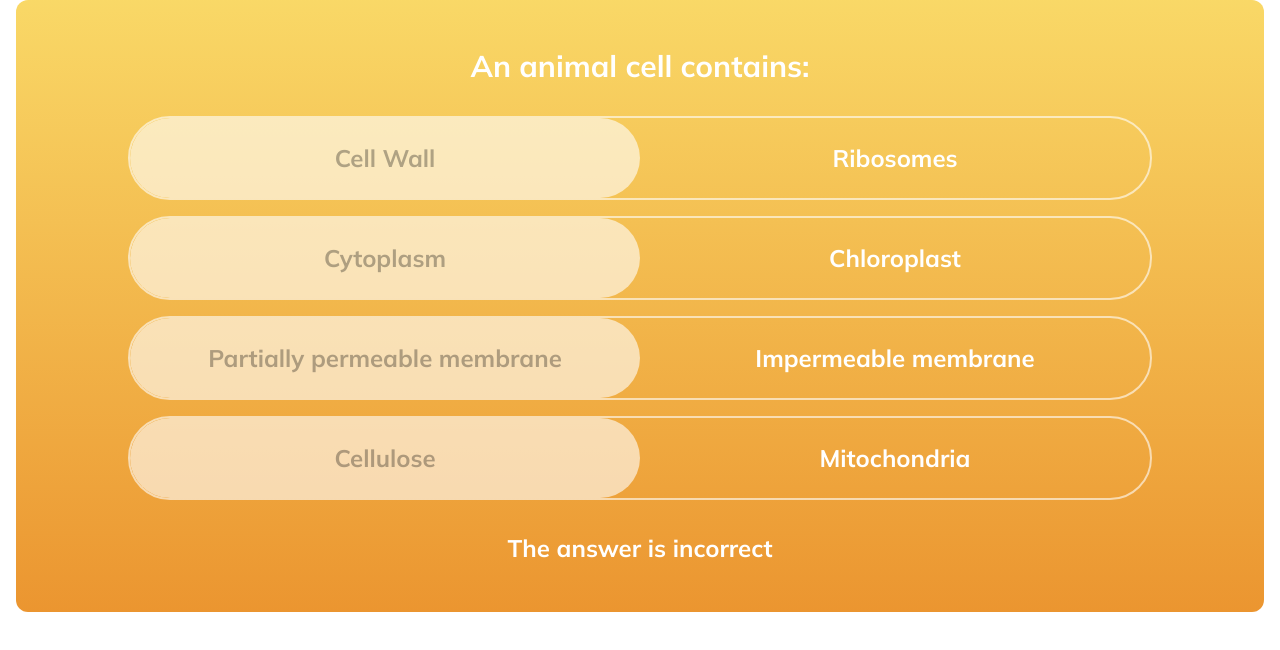
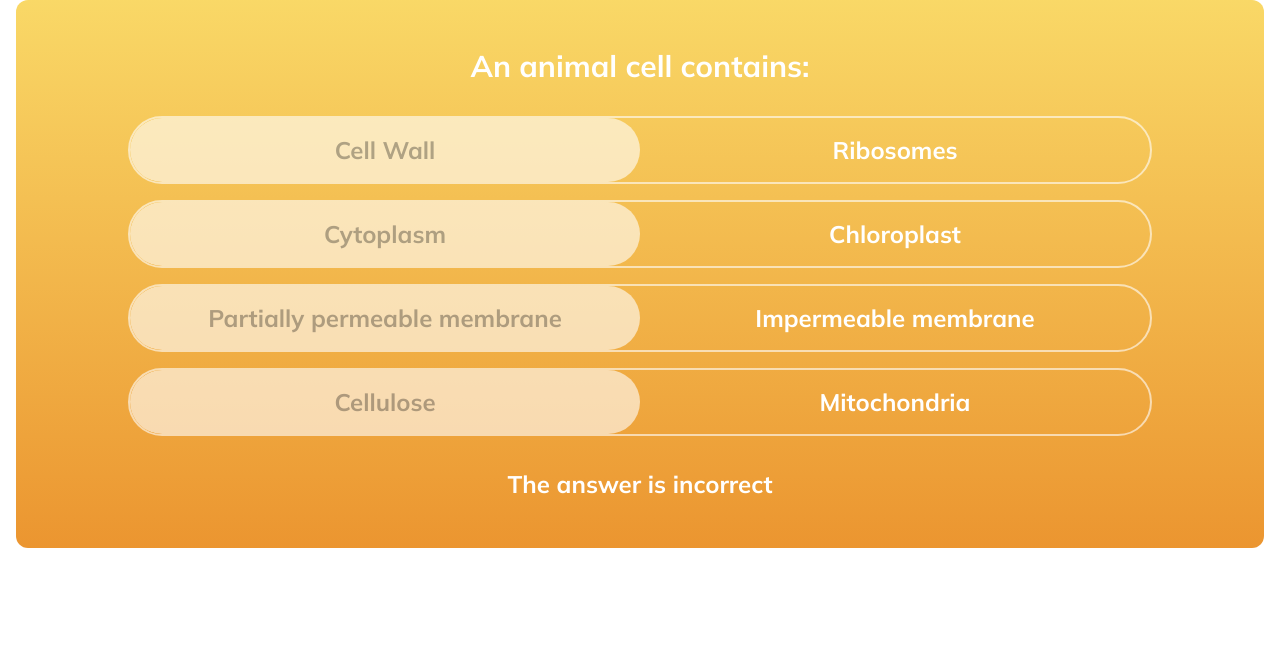
Before and after one commit to mattwsheps/seneca-learning-fe-task, a React (Vite) app: page / in a window 1280 px wide. Shown: the top 650 px of the page. Built offline with nearby package versions, Linux system fonts and the light colour scheme.

Commit message:
Solution 2 still with some bugs

```diff
--- a/src/components/AnswerToggle.tsx
+++ b/src/components/AnswerToggle.tsx
@@ -1,6 +1,8 @@
 import AnswerToggleButton from "./AnswerToggleButton";
 import { motion } from "framer-motion";
 import { OptionModel } from "../models";
+import { useCallback, useEffect, useState, useRef } from "react";
+import { cn } from "../utils";
 
 interface AnswerToggleProps {
   options: OptionModel[];
@@ -15,17 +17,43 @@ const AnswerToggle = ({
   isAllCorrect,
   onToggle,
 }: AnswerToggleProps) => {
+  const [isStacked, setIsStacked] = useState(false);
+  const containerRef = useRef<HTMLDivElement>(null);
 
-  // If selectedOption is undefined, default to the first option
   const currentSelectedOption = selectedOption || options[0];
 
+  const checkOverflow = useCallback(() => {
+    if (containerRef.current) {
+      const { scrollWidth, clientWidth } = containerRef.current;
+      setIsStacked(scrollWidth > clientWidth);
+    }
+  }, []);
+
+  useEffect(() => {
+    checkOverflow();
+    window.addEventListener("resize", checkOverflow);
+    return () => {
+      window.removeEventListener("resize", checkOverflow);
+    };
+  }, [checkOverflow]);
+
   return (
-    <>
-      <div className="relative flex w-full max-w-screen-lg items-center justify-between border-2 border-white border-opacity-60 md:rounded-full rounded-3xl overflow-hidden">
+    <div
+      ref={containerRef}
+      className={cn(
+        isStacked ? 'flex-col' : 'flex-row',
+        "relative flex w-full max-w-screen-lg items-center justify-between border-2 border-white border-opacity-60 md:rounded-full rounded-3xl overflow-hidden"
+      )}
+    >
       <motion.div
-          className="absolute h-full w-[calc(50%)] bg-white bg-opacity-60 md:rounded-full rounded-2xl"
+        className={cn(
+          isStacked ? "w-full" : "w-1/2",
+          "absolute h-full bg-white bg-opacity-60 md:rounded-full rounded-2xl"
+        )}
         animate={{
-            x: selectedOption === options[0] ? "0px" : "calc(100%)",
+          y: isStacked ? (selectedOption === options[0] ? "0%" : "100%") : 0,
+          x: isStacked ? 0 : selectedOption === options[0] ? "0%" : "100%",
+          height: isStacked ? "50%" : "100%",
         }}
         transition={{ type: "spring", stiffness: 300, damping: 30 }}
       />
@@ -36,10 +64,10 @@ const AnswerToggle = ({
           isAllCorrect={isAllCorrect}
           isSelected={currentSelectedOption.id === option.id}
           handleToggle={() => onToggle(option)}
+          isStacked={isStacked}
         />
       ))}
     </div>
-    </>
   );
 };
 
--- a/src/components/AnswerToggleButton.tsx
+++ b/src/components/AnswerToggleButton.tsx
@@ -1,11 +1,13 @@
 import { cn } from "../utils/cn";
 import { OptionModel } from "../models";
+import { useRef } from "react";
 
 interface AnswerToggleButtonProps {
   option: OptionModel;
   isAllCorrect: boolean;
   isSelected: boolean;
   handleToggle: (option: OptionModel) => void;
+  isStacked: boolean;
 }
 
 const AnswerToggleButton = ({
@@ -13,20 +15,24 @@ const AnswerToggleButton = ({
   isAllCorrect,
   isSelected,
   handleToggle,
+  isStacked,
 }: AnswerToggleButtonProps) => {
+  const buttonRef = useRef<HTMLButtonElement>(null);
+
   return (
-    <>
     <button
+      ref={buttonRef}
       className={cn(
         isSelected ? "text-black opacity-30" : "hover:opacity-75",
-          "relative z-10 w-1/2 font-bold md:text-2xl sm:text-xl text-md md:rounded-full rounded-lg md:p-6 p-4"
+        isAllCorrect && !isSelected && "hover:opacity-100",
+        isStacked ? "w-full" : "w-1/2",
+        "relative z-10 font-bold md:text-2xl text-lg md:rounded-full rounded-lg p-4",
       )}
       disabled={isAllCorrect}
       onClick={() => handleToggle(option)}
     >
       {option.optionText}
     </button>
-    </>
   );
 };
 
```
Lines whose indentation alone changed are shown as unchanged.
